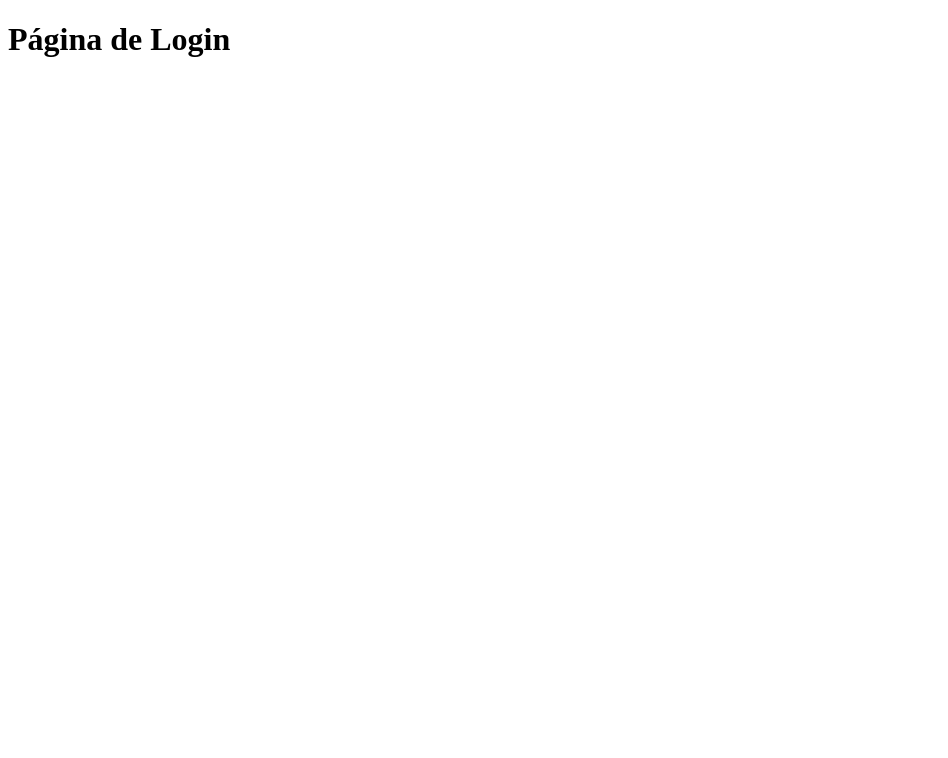
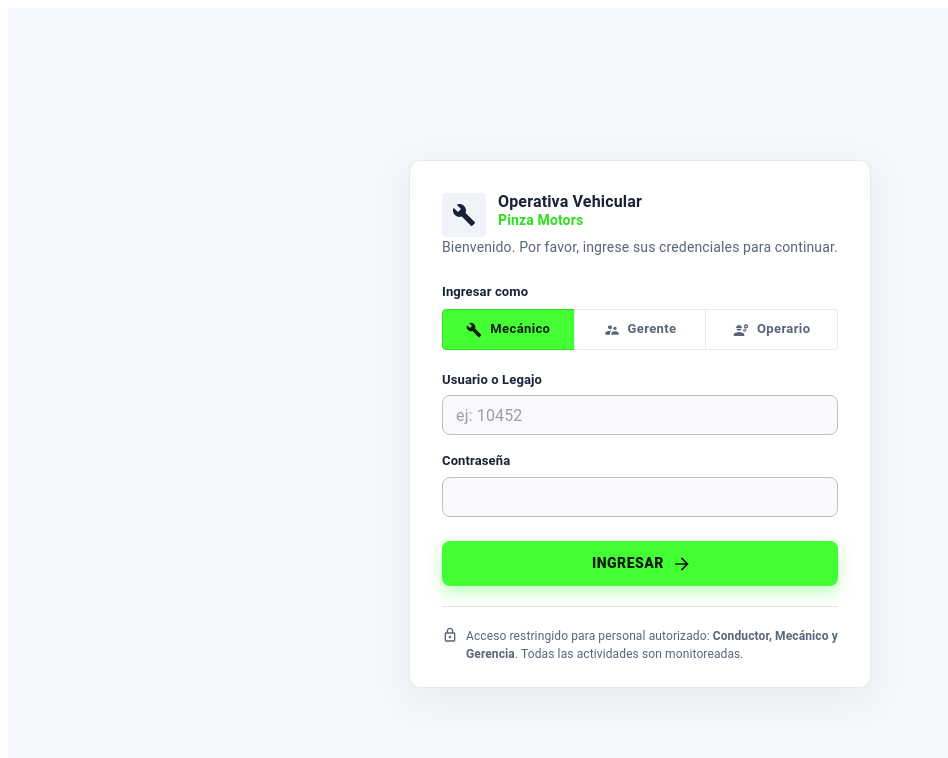
Before and after one commit to FlokiHenmer/proyecto-programacion, a React app in the folder frontend/: page / in a window 1280 px wide. Shown: the top 758 px of the page, without its empty margins (0-948 px from the left). Built offline with nearby package versions, Linux system fonts and the light colour scheme; the HTML template or start-up script is replaced by a standard one.

Commit message:
feat: login funcional incompleto

```diff
--- a/frontend/package.json
+++ b/frontend/package.json
@@ -12,7 +12,8 @@
   "dependencies": {
     "@emotion/react": "^11.14.0",
     "@emotion/styled": "^11.14.1",
-    "@mui/material": "^9.0.1",
+    "@mui/icons-material": "^9.1.0",
+    "@mui/material": "^9.1.0",
     "react": "^19.2.4",
     "react-dom": "^19.2.4",
     "react-router-dom": "^7.17.0"
--- a/frontend/src/App.jsx
+++ b/frontend/src/App.jsx
@@ -1,4 +1,4 @@
-import { Routes, Route } from "react-router-dom";
+import { Routes, Route, Navigate } from "react-router-dom";
 import Login from "./pages/Login";
 import DashboardMecanico from "./pages/mecanico/DashboardMecanico";
 import DashboardGerente from "./pages/gerente/DashboardGerente";
@@ -8,15 +8,9 @@ function App() {
   return (
     <Routes>
       <Route path="/" element={<Login />} />
-
-      {/* Rutas del mecánico */}
-      <Route path="/dashboard-mecanico/*" element={<DashboardMecanico />} />
-
-      {/* Rutas del gerente */}
-      <Route path="/dashboard-gerente/*" element={<DashboardGerente />} />
-
-      {/* Rutas del operario */}
-      <Route path="/operario" element={<Operario />} />
+      <Route path="/mecanico/*" element={<DashboardMecanico />} />
+      <Route path="/gerente/*" element={<DashboardGerente />} />
+      <Route path="/operario/*" element={<Operario />} />
     </Routes>
   );
 }
--- /dev/null
+++ b/frontend/src/contexts/UserContext.jsx
@@ -0,0 +1,48 @@
+import { createContext, useContext, useState, useEffect } from "react";
+
+const UserContext = createContext(null);
+
+export function UserProvider({ children }) {
+  const [user, setUser] = useState(null);
+
+  // Restaurar sesión al recargar
+  useEffect(() => {
+    const stored = localStorage.getItem("user");
+    if (stored) {
+      try {
+        setUser(JSON.parse(stored));
+      } catch {
+        localStorage.removeItem("user");
+      }
+    }
+  }, []);
+
+  const login = ({ username, role }) => {
+    const data = { username, role, loggedAt: new Date().toISOString() };
+    setUser(data);
+    localStorage.setItem("user", JSON.stringify(data));
+    return data;
+  };
+
+  const logout = () => {
+    setUser(null);
+    localStorage.removeItem("user");
+  };
+
+  const isAuthenticated = !!user;
+  const hasRole = (role) => user?.role === role;
+
+  return (
+    <UserContext.Provider
+      value={{ user, login, logout, isAuthenticated, hasRole }}
+    >
+      {children}
+    </UserContext.Provider>
+  );
+}
+
+export function useUser() {
+  const ctx = useContext(UserContext);
+  if (!ctx) throw new Error("useUser debe usarse dentro de <UserProvider>");
+  return ctx;
+}
--- a/frontend/src/main.jsx
+++ b/frontend/src/main.jsx
@@ -1,12 +1,15 @@
 import React from "react";
 import ReactDOM from "react-dom/client";
+import { BrowserRouter } from "react-router-dom";
+import { UserProvider } from "./contexts/UserContext";
 import App from "./App";
-import { BrowserRouter } from "react-router-dom";
 
 ReactDOM.createRoot(document.getElementById("root")).render(
   <React.StrictMode>
     <BrowserRouter>
-      <App />
+      <UserProvider>
+        <App />
+      </UserProvider>
     </BrowserRouter>
   </React.StrictMode>
 );
--- a/frontend/src/pages/Login.jsx
+++ b/frontend/src/pages/Login.jsx
@@ -1,3 +1,209 @@
+import { useState } from "react";
+import { useNavigate } from "react-router-dom";
+import {
+  Box, Card, CardContent, Typography, TextField, Button, InputAdornment,
+  IconButton, Alert, Divider, ToggleButton, ToggleButtonGroup, Stack, Avatar,
+} from "@mui/material";
+import {
+  Visibility, VisibilityOff, ArrowForward, LockOutlined, Build, SupervisorAccount, Engineering,
+} from "@mui/icons-material";
+import { useUser } from "../contexts/UserContext";
+
+const GREEN = "#44FF34";
+const GREEN_DARK = "#2EE01E";
+
+const ROUTES = {
+  mecanico: '/mecanico',
+  gerente: '/gerente',
+  operario: '/operario',
+};
+
 export default function Login() {
-  return <h1>Página de Login</h1>;
+  const navigate = useNavigate();
+  const { login } = useUser();
+
+  const [username, setUsername] = useState("");
+  const [password, setPassword] = useState("");
+  const [role, setRole] = useState("mecanico");
+  const [showPwd, setShowPwd] = useState(false);
+  const [error, setError] = useState("");
+
+  const handleSubmit = (e) => {
+    e.preventDefault();
+    setError("");
+    if (!username.trim() || !password.trim()) {
+      setError("Completá usuario y contraseña.");
+      return;
+    }
+    if (!role) {
+      setError("Seleccioná un rol.");
+      return;
+    }
+    login({ username: username.trim(), role });
+    navigate(ROUTES[role], { replace: true });
+  };
+
+  return (
+    <Box
+      sx={{
+        minHeight: "100vh",
+        display: "flex",
+        alignItems: "center",
+        justifyContent: "center",
+        bgcolor: "#F4F7FB",
+        p: 2,
+        fontFamily: "'Inter', system-ui, sans-serif",
+      }}
+    >
+      <Card
+        elevation={0}
+        sx={{
+          width: "100%",
+          maxWidth: 460,
+          borderRadius: 3,
+          border: "1px solid #E5EAF2",
+          boxShadow: "0 10px 40px rgba(20,30,60,0.06)",
+        }}
+      >
+        <CardContent sx={{ p: { xs: 3, sm: 4 } }}>
+          {/* Encabezado */}
+          <Stack direction="row" spacing={1.5} alignItems="center" mb={2.5}>
+            <Avatar
+              variant="rounded"
+              sx={{ bgcolor: "#F0F3F8", color: "#1A2238", width: 44, height: 44 }}
+            >
+              <Build />
+            </Avatar>
+            <Box>
+              <Typography sx={{ fontWeight: 700, color: "#1A2238", lineHeight: 1.1 }}>
+                Operativa Vehicular
+              </Typography>
+              <Typography sx={{ color: GREEN_DARK, fontWeight: 600, fontSize: 14 }}>
+                Pinza Motors
+              </Typography>
+            </Box>
+          </Stack>
+
+          <Typography sx={{ color: "#5A6478", fontSize: 14, mb: 3 }}>
+            Bienvenido. Por favor, ingrese sus credenciales para continuar.
+          </Typography>
+
+          {error && (
+            <Alert severity="error" sx={{ mb: 2, borderRadius: 2 }}>
+              {error}
+            </Alert>
+          )}
+
+          <Box component="form" onSubmit={handleSubmit}>
+            {/* Selector de rol */}
+            <Typography sx={{ fontSize: 13, fontWeight: 600, color: "#1A2238", mb: 1 }}>
+              Ingresar como
+            </Typography>
+            <ToggleButtonGroup
+              value={role}
+              exclusive
+              onChange={(_, v) => v && setRole(v)}
+              fullWidth
+              sx={{
+                mb: 2.5,
+                "& .MuiToggleButton-root": {
+                  textTransform: "none",
+                  fontWeight: 600,
+                  fontSize: 13,
+                  color: "#5A6478",
+                  borderColor: "#E5EAF2",
+                  py: 1,
+                  gap: 0.5,
+                },
+                "& .Mui-selected": {
+                  bgcolor: `${GREEN} !important`,
+                  color: "#0d1b0d !important",
+                  borderColor: `${GREEN_DARK} !important`,
+                },
+              }}
+            >
+              <ToggleButton value="mecanico">
+                <Build sx={{ fontSize: 16, mr: 0.5 }} /> Mecánico
+              </ToggleButton>
+              <ToggleButton value="gerente">
+                <SupervisorAccount sx={{ fontSize: 16, mr: 0.5 }} /> Gerente
+              </ToggleButton>
+              <ToggleButton value="operario">
+                <Engineering sx={{ fontSize: 16, mr: 0.5 }} /> Operario
+              </ToggleButton>
+            </ToggleButtonGroup>
+
+            {/* Usuario */}
+            <Typography sx={{ fontSize: 13, fontWeight: 600, color: "#1A2238", mb: 0.75 }}>
+              Usuario o Legajo
+            </Typography>
+            <TextField
+              fullWidth
+              size="small"
+              placeholder="ej: 10452"
+              value={username}
+              onChange={(e) => setUsername(e.target.value)}
+              sx={{ mb: 2, "& .MuiOutlinedInput-root": { borderRadius: 2, bgcolor: "#F7F9FC" } }}
+            />
+
+            {/* Contraseña */}
+            <Typography sx={{ fontSize: 13, fontWeight: 600, color: "#1A2238", mb: 0.75 }}>
+              Contraseña
+            </Typography>
+            <TextField
+              fullWidth
+              size="small"
+              type={showPwd ? "text" : "password"}
+              value={password}
+              onChange={(e) => setPassword(e.target.value)}
+              sx={{ mb: 3, "& .MuiOutlinedInput-root": { borderRadius: 2, bgcolor: "#F7F9FC" } }}
+              InputProps={{
+                endAdornment: (
+                  <InputAdornment position="end">
+                    <IconButton size="small" onClick={() => setShowPwd((s) => !s)}>
+                      {showPwd ? <VisibilityOff fontSize="small" /> : <Visibility fontSize="small" />}
+                    </IconButton>
+                  </InputAdornment>
+                ),
+              }}
+            />
+
+            {/* Botón ingresar */}
+            <Button
+              type="submit"
+              fullWidth
+              endIcon={<ArrowForward />}
+              sx={{
+                py: 1.3,
+                borderRadius: 2,
+                fontWeight: 800,
+                letterSpacing: 0.5,
+                color: "#0d1b0d",
+                bgcolor: GREEN,
+                boxShadow: "0 6px 16px rgba(68,255,52,0.35)",
+                "&:hover": {
+                  bgcolor: GREEN_DARK,
+                  boxShadow: "0 8px 22px rgba(46,224,30,0.45)",
+                  transform: "translateY(-1px)",
+                },
+                transition: "all .2s ease",
+              }}
+            >
+              INGRESAR
+            </Button>
+
+            <Divider sx={{ my: 2.5 }} />
+
+            <Stack direction="row" spacing={1} alignItems="flex-start">
+              <LockOutlined sx={{ fontSize: 16, color: "#5A6478", mt: "2px" }} />
+              <Typography sx={{ fontSize: 12, color: "#5A6478", lineHeight: 1.5 }}>
+                Acceso restringido para personal autorizado:{" "}
+                <b>Conductor, Mecánico y Gerencia</b>. Todas las actividades son monitoreadas.
+              </Typography>
+            </Stack>
+          </Box>
+        </CardContent>
+      </Card>
+    </Box>
+  );
 }
```
Also changed, not shown: 1 other file (tests, documents, lock files or other folders).
